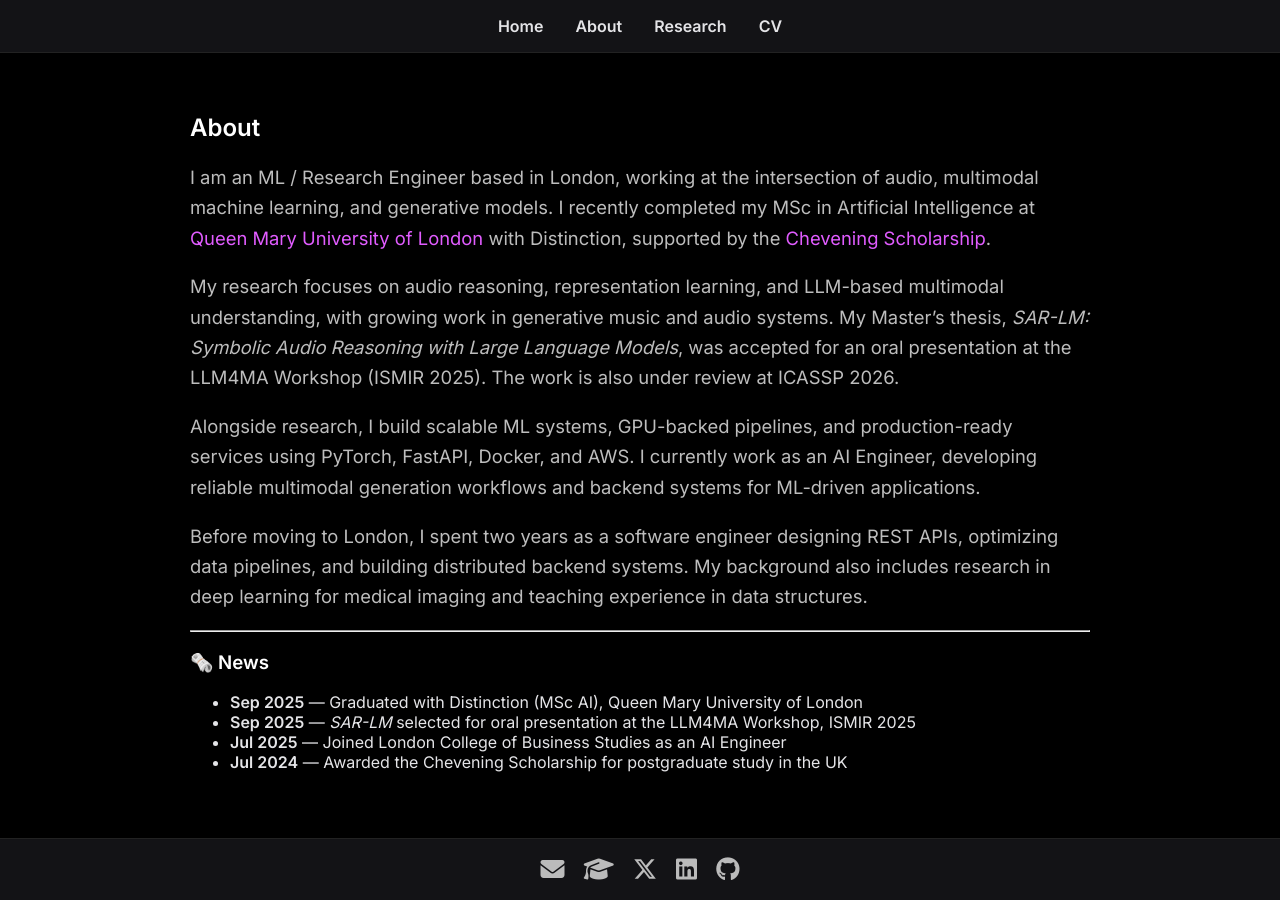
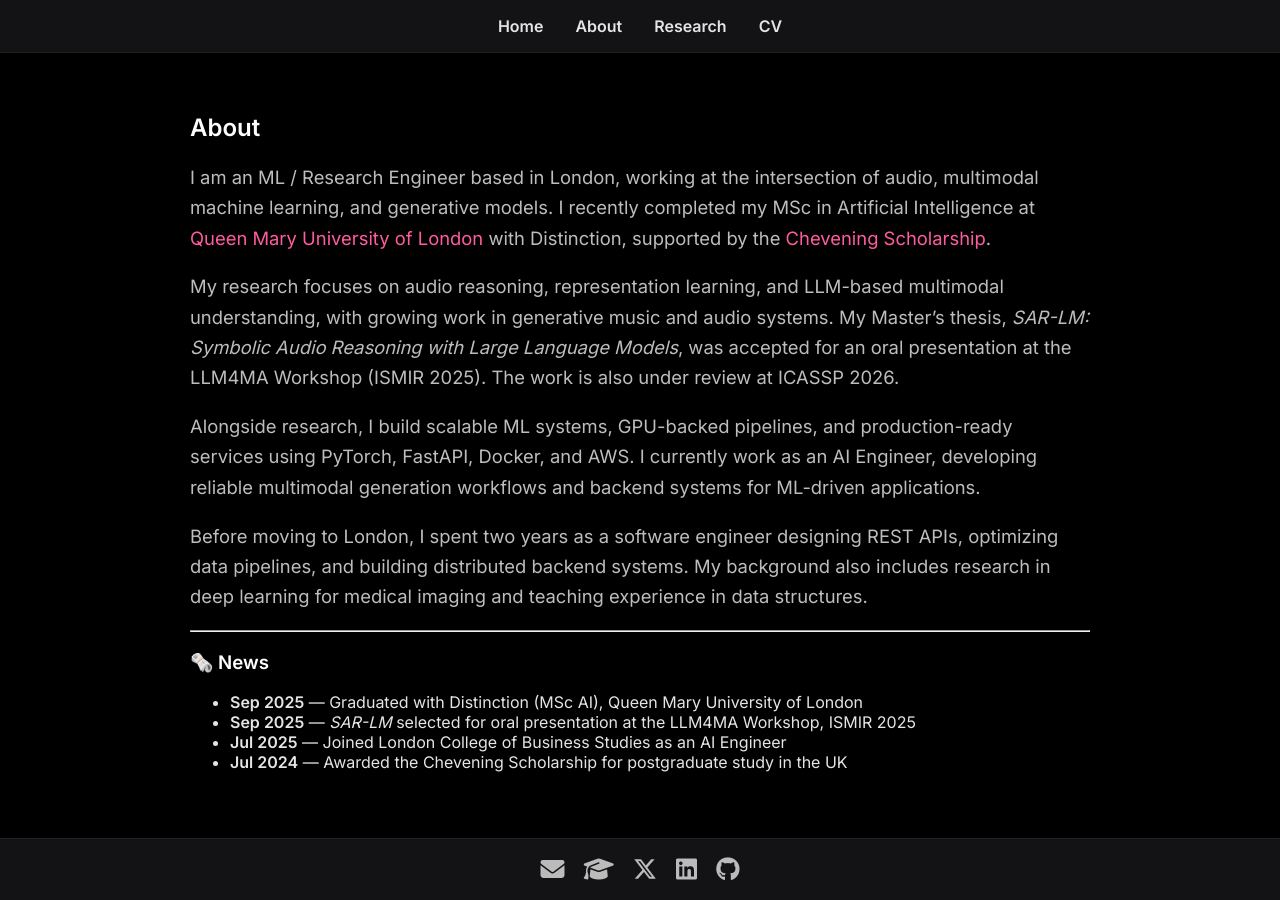
Before and after one commit to termehtaheri/termehtaheri.github.io, a Jekyll site: the page built from about.md, in a window 1280 px wide. Built offline with Jekyll 4.4.1, drawn with Linux system fonts in a browser that asks for light colours.

Commit message:
update color

```diff
--- a/css/styles.css
+++ b/css/styles.css
@@ -5,7 +5,7 @@
   --bg-card: #16161a;
   --text-light: #e4e4e7;
   --text-muted: #bdbdbd;
-  --accent: #e15cff;
+  --accent: #ff5c9d;
 }
 
 /* GLOBAL */
```
